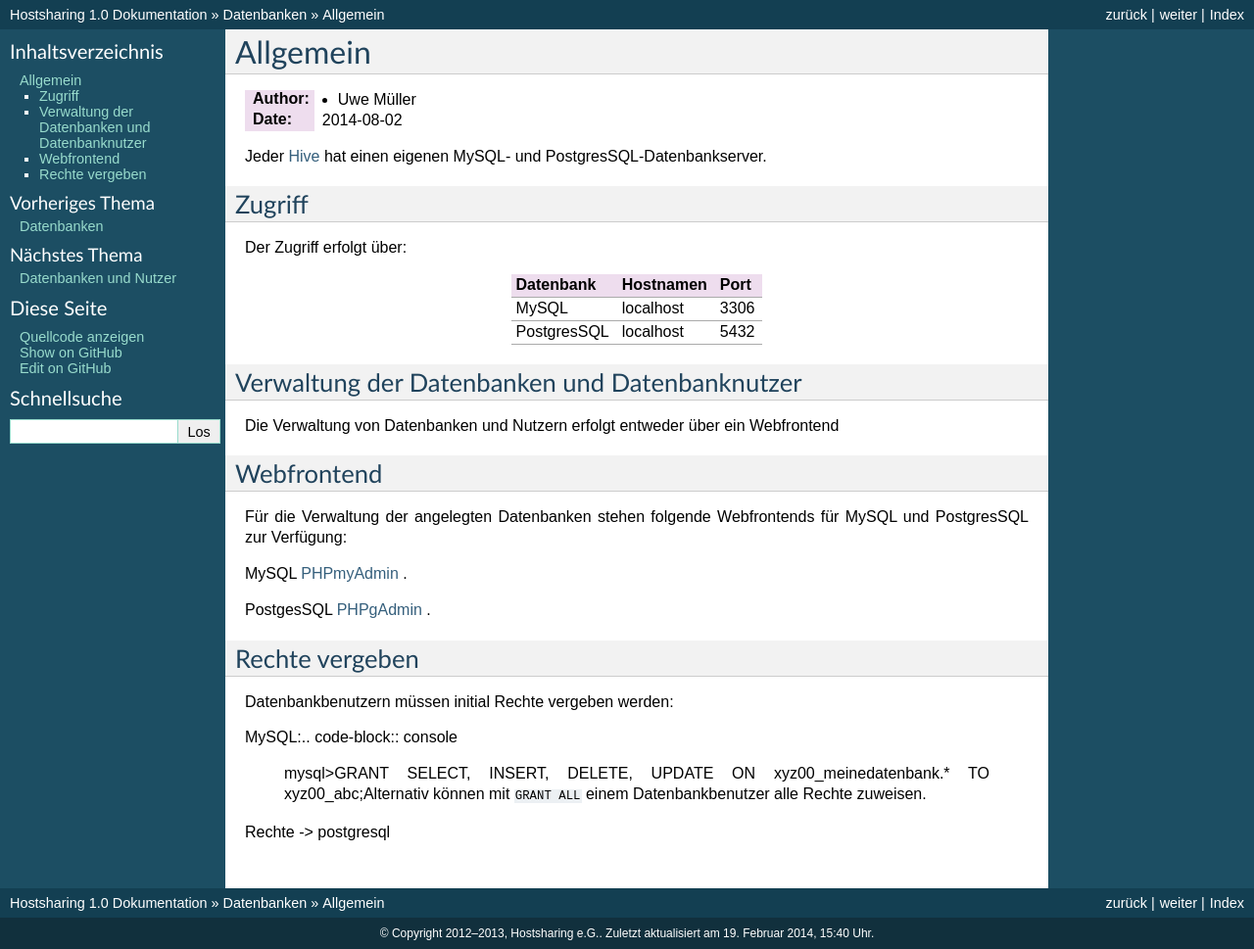
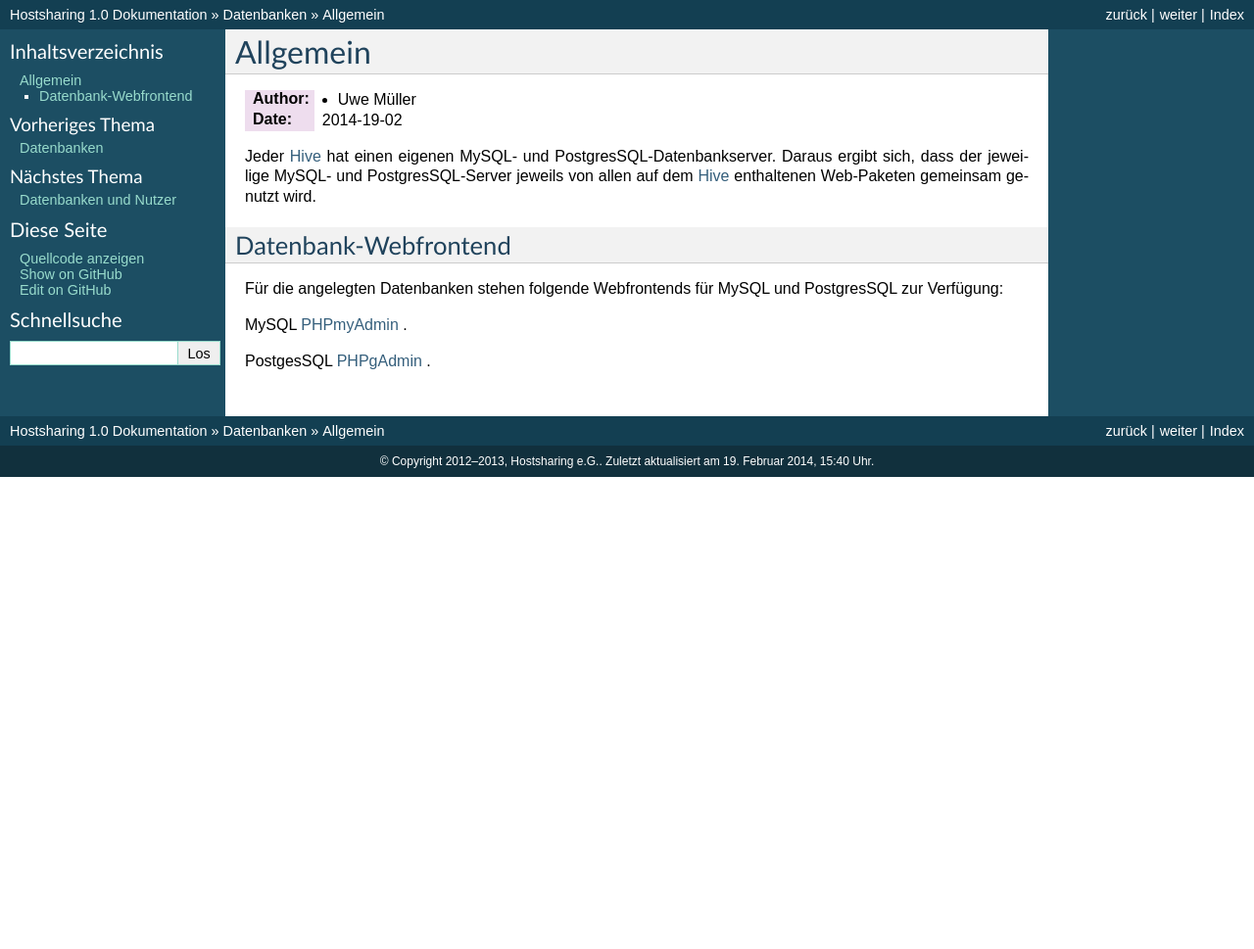
Before and after one commit to hostsharing/hs.docs.users, a Sphinx documentation site: the page built from source/datenbanken/allgemein.rst, in a window 1280 px wide. Shown: the whole page at 98% size. Built offline with Sphinx 7.4.7, drawn with Linux system fonts in a browser that asks for light colours; after the commit the page ends 900 px from its top, so only the background shows below that.

Commit message:
remove text

```diff
--- a/source/datenbanken/allgemein.rst
+++ b/source/datenbanken/allgemein.rst
@@ -3,52 +3,19 @@ Allgemein
 =========
 
 :Author: - Uwe Müller
-
-:Date:   2014-08-02
+:Date:   2014-19-02
 
 
-Jeder :term:`Hive` hat einen eigenen MySQL- und PostgresSQL-Datenbankserver.
 
-Zugriff
--------
-
-Der Zugriff erfolgt über:
-
-+--------------------+-----------+------+
-| Datenbank          | Hostnamen | Port |
-+====================+===========+======+
-|     MySQL          | localhost | 3306 |
-+--------------------+-----------+------+
-|        PostgresSQL | localhost | 5432 |
-+--------------------+-----------+------+
+Jeder :term:`Hive` hat einen eigenen MySQL- und PostgresSQL-Datenbankserver. Daraus ergibt sich, dass
+der jeweilige MySQL- und PostgresSQL-Server jeweils von allen auf dem :term:`Hive` enthaltenen Web-Paketen gemeinsam genutzt wird.
 
 
-Verwaltung der Datenbanken und Datenbanknutzer
-----------------------------------------------
+Datenbank-Webfrontend
+---------------------
 
-Die Verwaltung von Datenbanken und Nutzern erfolgt entweder über ein Webfrontend
-
-
-Webfrontend
------------
-
-Für die Verwaltung der angelegten Datenbanken stehen folgende Webfrontends für MySQL und PostgresSQL zur Verfügung:
+Für die angelegten Datenbanken stehen folgende Webfrontends für MySQL und PostgresSQL zur Verfügung:
 
 MySQL      `PHPmyAdmin <https://phpmyadmin.hostsharing.net/current>`_ .
 
 PostgesSQL `PHPgAdmin <https://phppgadmin.hostsharing.net/current>`_ .
-
-
-
-Rechte vergeben
----------------
-
-Datenbankbenutzern müssen initial Rechte vergeben werden:
-
-
-MySQL:.. code-block:: console
-
-     mysql>GRANT SELECT, INSERT, DELETE, UPDATE ON xyz00_meinedatenbank.* TO xyz00_abc;Alternativ können mit ``GRANT ALL`` einem Datenbankbenutzer alle Rechte zuweisen.
-
-
-Rechte -> postgresql
```
